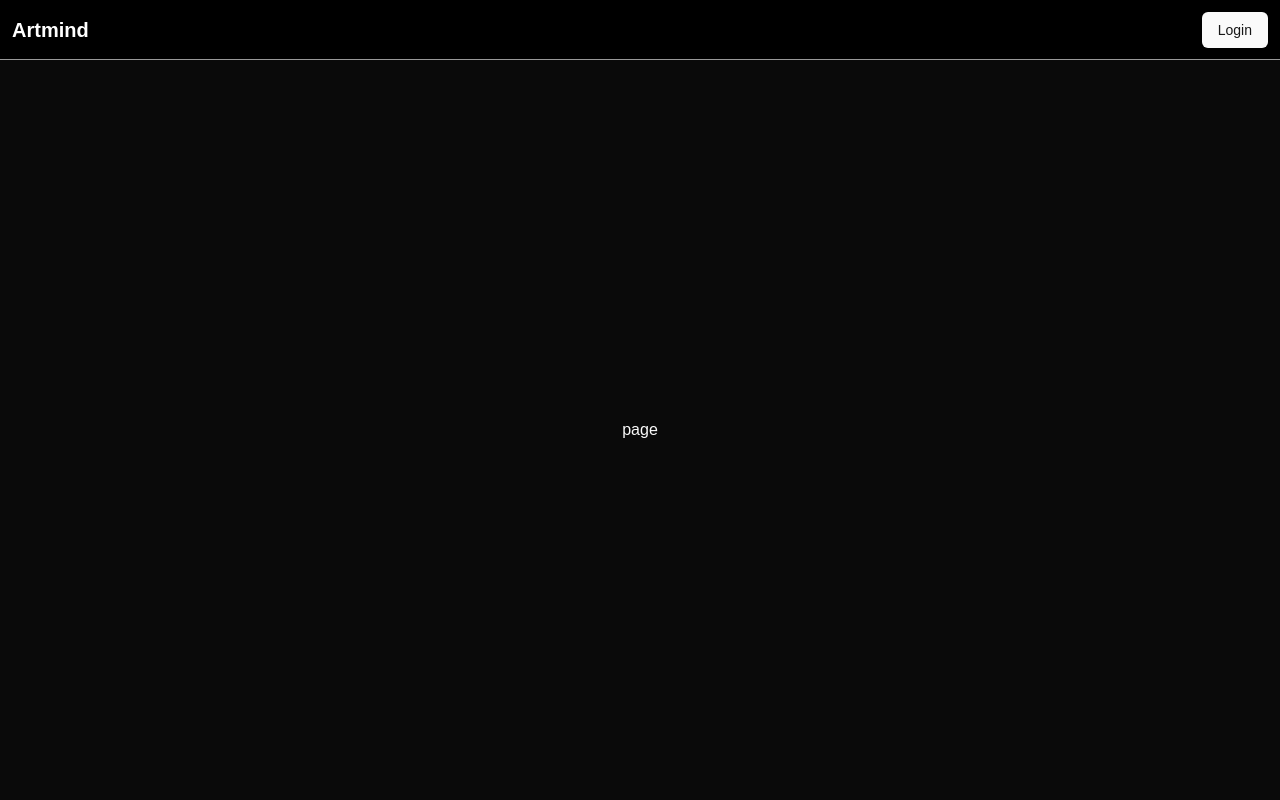
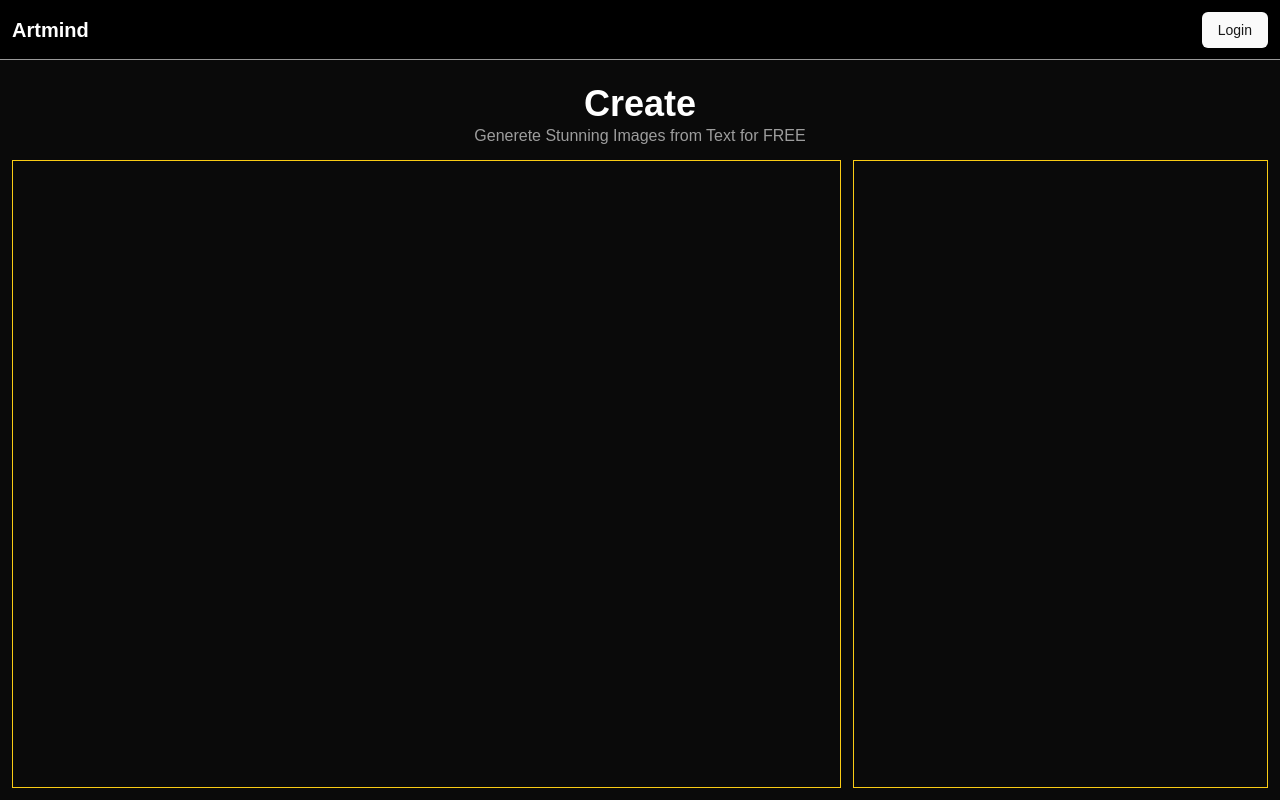
Before and after one commit to NirbhaySingh74/ArtMind, a Next.js app: page /create in a window 1280 px wide. Built offline with nearby package versions, Linux system fonts and the light colour scheme; no server answers.

Commit message:
template added

```diff
--- a/src/app/create/page.tsx
+++ b/src/app/create/page.tsx
@@ -2,8 +2,17 @@ import React from "react";
 
 const page = () => {
   return (
-    <div className="w-full h-dvh flex justify-center items-center pt-[60px]">
-      page
+    <div className="w-full p-3 h-dvh flex justify-start items-center pt-[72px] flex-col">
+      <div className="w-full border-red-500 p-3">
+        <h1 className="text-center font-bold text-white text-4xl">Create</h1>
+        <p className="text-white/60 text-center">
+          Generete Stunning Images from Text for FREE
+        </p>
+      </div>
+      <div className="flex border-green-500 w-full gap-3 h-full">
+        <div className="__form flex-[2] border border-yellow-400"></div>
+        <div className="__output flex-[1] border border-yellow-400"></div>
+      </div>
     </div>
   );
 };
--- a/src/app/layout.tsx
+++ b/src/app/layout.tsx
@@ -29,7 +29,7 @@ export default function RootLayout({
   return (
     <html lang="en" suppressHydrationWarning>
       <body
-        className={`${geistSans.variable} ${geistMono.variable} antialiased relative`}
+        className={`${geistSans.variable} ${geistMono.variable} antialiased relative max-w-7xl mx-auto`}
       >
         <ThemeProvider attribute="class" defaultTheme="dark">
           <Provider>
--- /dev/null
+++ b/src/app/template.tsx
@@ -0,0 +1,18 @@
+"use client";
+import { ReactNode } from "react";
+import { motion } from "framer-motion";
+import { useParams } from "next/navigation";
+const template = ({ children }: { children: ReactNode }) => {
+  const path = useParams();
+  return (
+    <motion.div
+      initial={{ scale: 0.9, opacity: 0, filter: "blur(10px)" }}
+      animate={{ scale: 1, opacity: 1, filter: "blur(0px)" }}
+      transition={{ duration: 0.35 }}
+    >
+      {children}
+    </motion.div>
+  );
+};
+
+export default template;
--- a/src/components/Header.tsx
+++ b/src/components/Header.tsx
@@ -17,14 +17,14 @@ const Header = () => {
   }, [status, session]);
 
   return (
-    <div className="fixed top-0 w-full h-[60px] bg-black border-b border-white/60 p-3 flex justify-between items-center">
+    <div className="fixed top-0 w-full h-[60px] bg-black border-b border-white/60 p-3 flex justify-between items-center z-50">
       <Link href="/">
-        <h2 className="font-bold text-xl text-white">Artmind</h2>
+        <h2 className="font-bold text-xl text-white cursor-pointer">Artmind</h2>
       </Link>
       {initialLoading || status === "loading" ? (
         <BiLoaderCircle className="animate-spin text-white text-3xl" />
       ) : !session ? (
-        <div className="_menu">
+        <div className="__menu">
           <Button onClick={() => signIn("google")}>Login</Button>
         </div>
       ) : (
```
